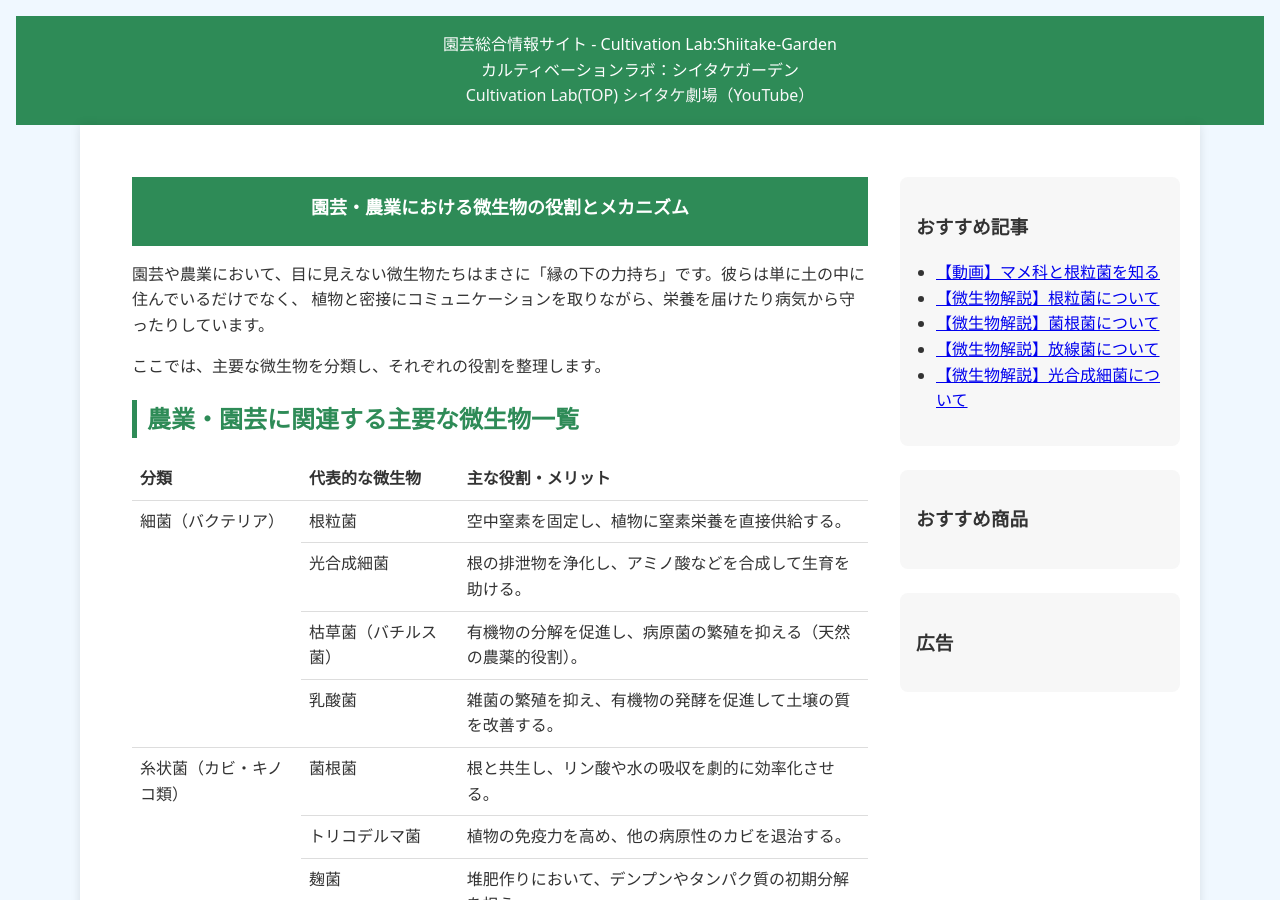
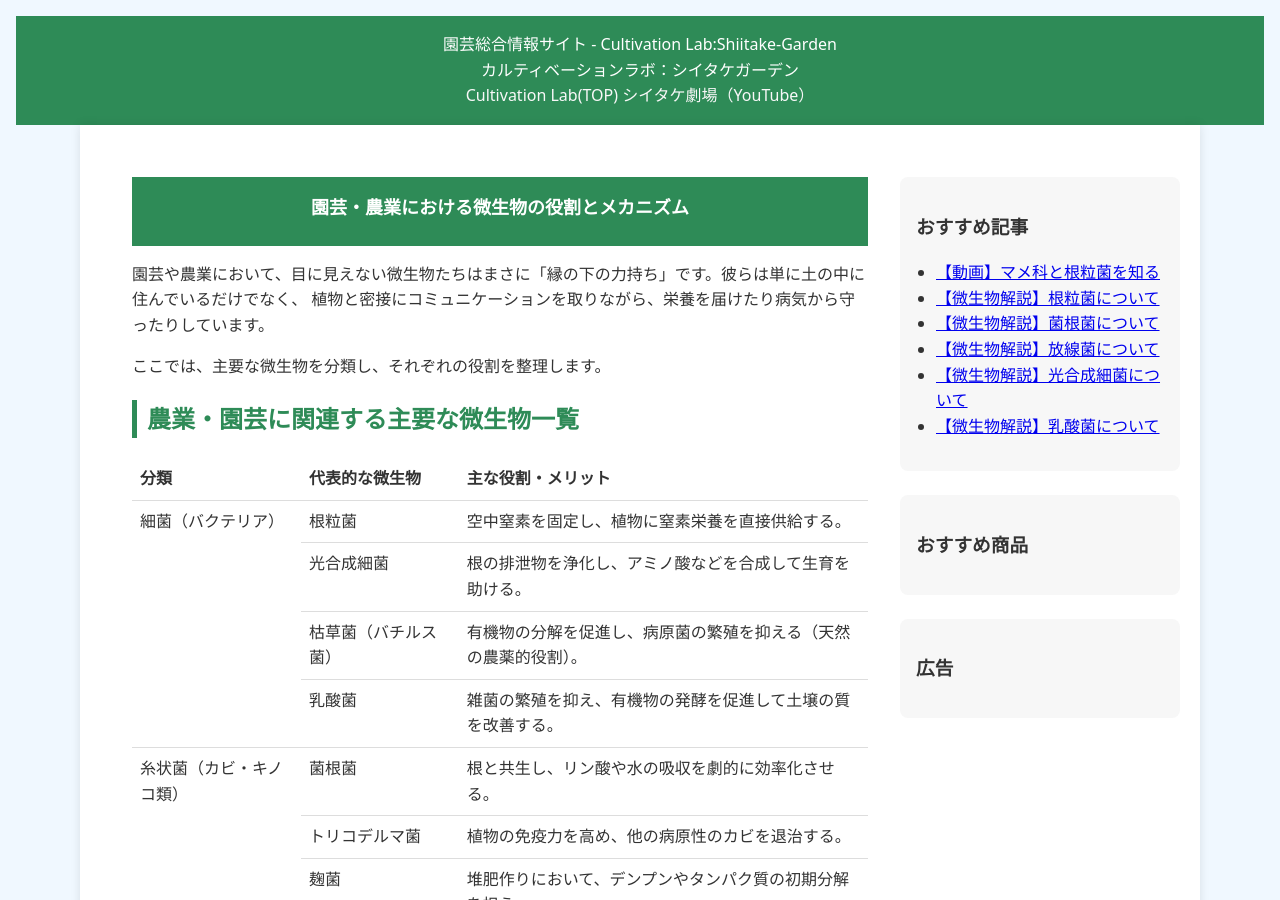
Before and after one commit to shiitake-garden/shiitake-garden.github.io, a Jekyll site: the page built from microbe/microbe_gaiyou.html, in a window 1280 px wide and 900 px high. Built offline with Jekyll 4.4.1, drawn with Linux system fonts in a browser that asks for light colours.

Commit message:
Update microbe_gaiyou.html

```diff
--- a/microbe/microbe_gaiyou.html
+++ b/microbe/microbe_gaiyou.html
@@ -144,7 +144,8 @@ title: カルティベーションラボ
         <li><a href="/microbe/microbe_konryuukin.html">【微生物解説】根粒菌について</a></li>
         <li><a href="/microbe/microbe_kinkonkin.html">【微生物解説】菌根菌について</a></li>
         <li><a href="/microbe/microbe_housenkin.html">【微生物解説】放線菌について</a></li>
-         <li><a href="/microbe/microbe_kougouseisaikin.html">【微生物解説】光合成細菌について</a></li>
+        <li><a href="/microbe/microbe_kougouseisaikin.html">【微生物解説】光合成細菌について</a></li>
+        <li><a href="/microbe/microbe_kougouseisaikin.html">【微生物解説】乳酸菌について</a></li>
         <!--
         <li><a href="#">家庭菜園の病害虫対策</a></li>
         <li><a href="#">果樹の年間作業カレンダー</a></li>
```
